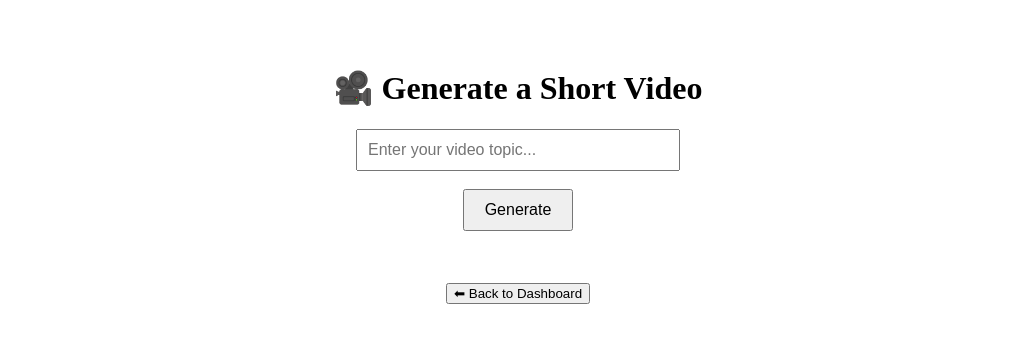
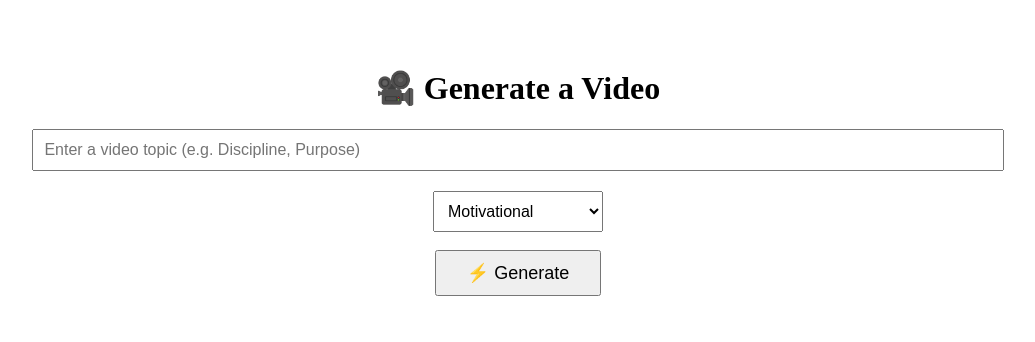
Before and after one commit to hackerh5041/viba-ai, a Next.js app: page /generate in a window 1280 px wide. Shown: the top 342 px of the page, without its empty margins (122-1157 px from the left). Built offline with nearby package versions, Linux system fonts and the light colour scheme.

Commit message:
Update generate.js

```diff
--- a/pages/generate.js
+++ b/pages/generate.js
@@ -1,45 +1,67 @@
 import React, { useState } from 'react';
-import { useRouter } from 'next/router';
 
-const Generate = () => {
+export default function Generate() {
   const [topic, setTopic] = useState('');
-  const [status, setStatus] = useState('');
-  const router = useRouter();
+  const [style, setStyle] = useState('motivational');
+  const [loading, setLoading] = useState(false);
+  const [videoURL, setVideoURL] = useState(null);
 
   const handleGenerate = async () => {
-    if (!topic) {
-      alert('Please enter a topic.');
-      return;
-    }
+    if (!topic) return alert('Please enter a video topic.');
 
-    setStatus('Generating your video...');
+    setLoading(true);
+    setVideoURL(null);
 
-    // Simulate generation process
+    // Simulate AI video generation (replace this with real backend call later)
     setTimeout(() => {
-      setStatus('✅ Video generated successfully!');
-    }, 2000);
+      setLoading(false);
+      setVideoURL(`https://example.com/generated-video.mp4?topic=${topic}&style=${style}`);
+    }, 3000);
   };
 
   return (
     <div style={{ padding: '40px', textAlign: 'center' }}>
-      <h1>🎥 Generate a Short Video</h1>
+      <h1>🎥 Generate a Video</h1>
+
       <input
         type="text"
-        placeholder="Enter your video topic..."
+        placeholder="Enter a video topic (e.g. Discipline, Purpose)"
         value={topic}
         onChange={(e) => setTopic(e.target.value)}
-        style={{ padding: '10px', width: '300px', fontSize: '16px' }}
+        style={{ width: '80%', padding: '10px', marginBottom: '20px', fontSize: '16px' }}
       />
+
+      <br />
+
+      <select
+        value={style}
+        onChange={(e) => setStyle(e.target.value)}
+        style={{ padding: '10px', fontSize: '16px' }}
+      >
+        <option value="motivational">Motivational</option>
+        <option value="masculine">Masculine Energy</option>
+        <option value="cinematic">Cinematic</option>
+      </select>
+
       <br /><br />
-      <button onClick={handleGenerate} style={{ padding: '10px 20px', fontSize: '16px' }}>
-        Generate
+
+      <button
+        onClick={handleGenerate}
+        style={{ padding: '10px 30px', fontSize: '18px' }}
+      >
+        ⚡ Generate
       </button>
-      <br /><br />
-      <p>{status}</p>
-      <br />
-      <button onClick={() => router.push('/dashboard')}>⬅ Back to Dashboard</button>
+
+      {loading && <p style={{ marginTop: '20px' }}>⏳ Generating your video...</p>}
+
+      {videoURL && (
+        <div style={{ marginTop: '30px' }}>
+          <h3>✅ Video Ready:</h3>
+          <a href={videoURL} target="_blank" rel="noopener noreferrer">
+            {videoURL}
+          </a>
+        </div>
+      )}
     </div>
   );
-};
-
-export default Generate;
+}
```
